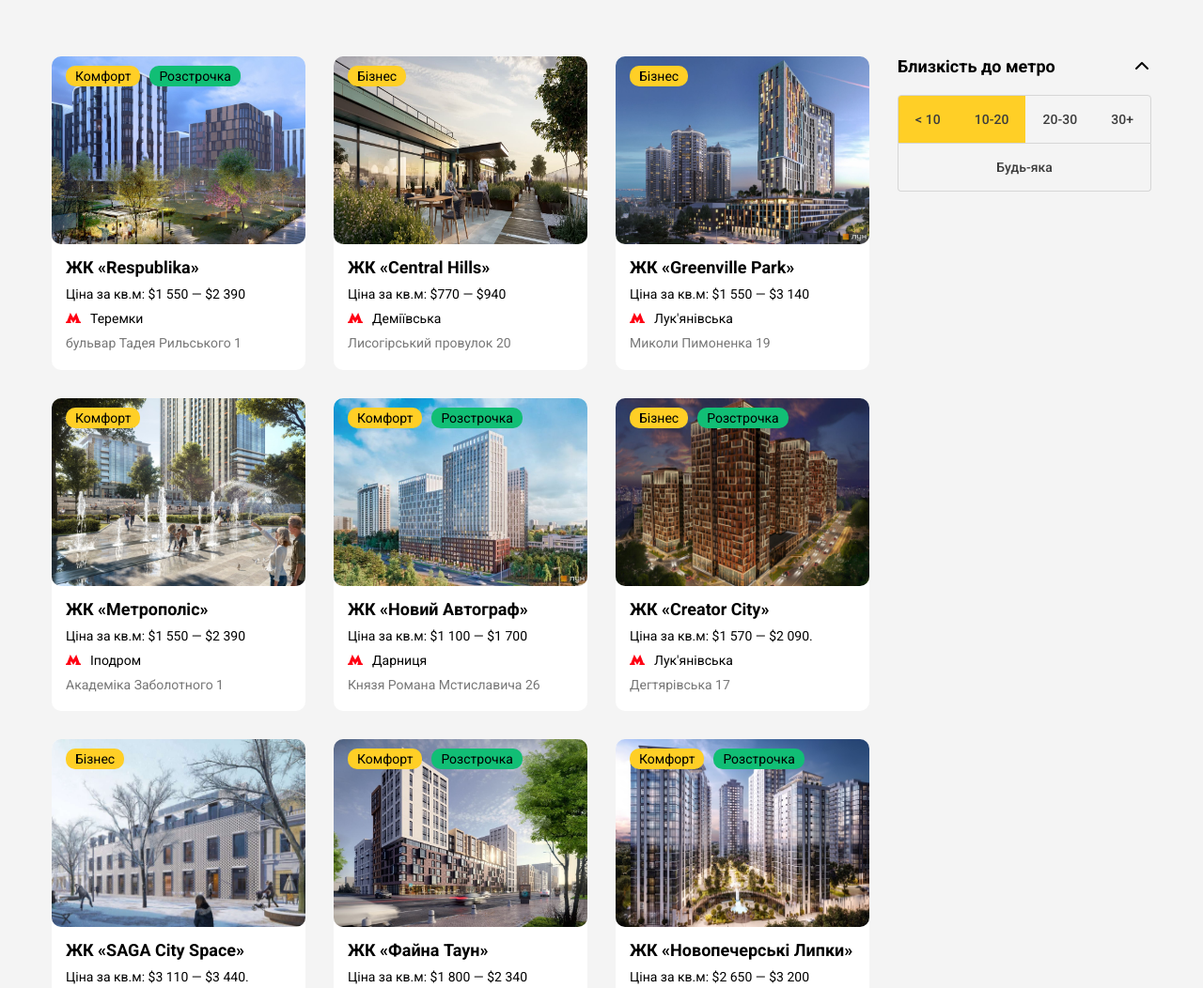
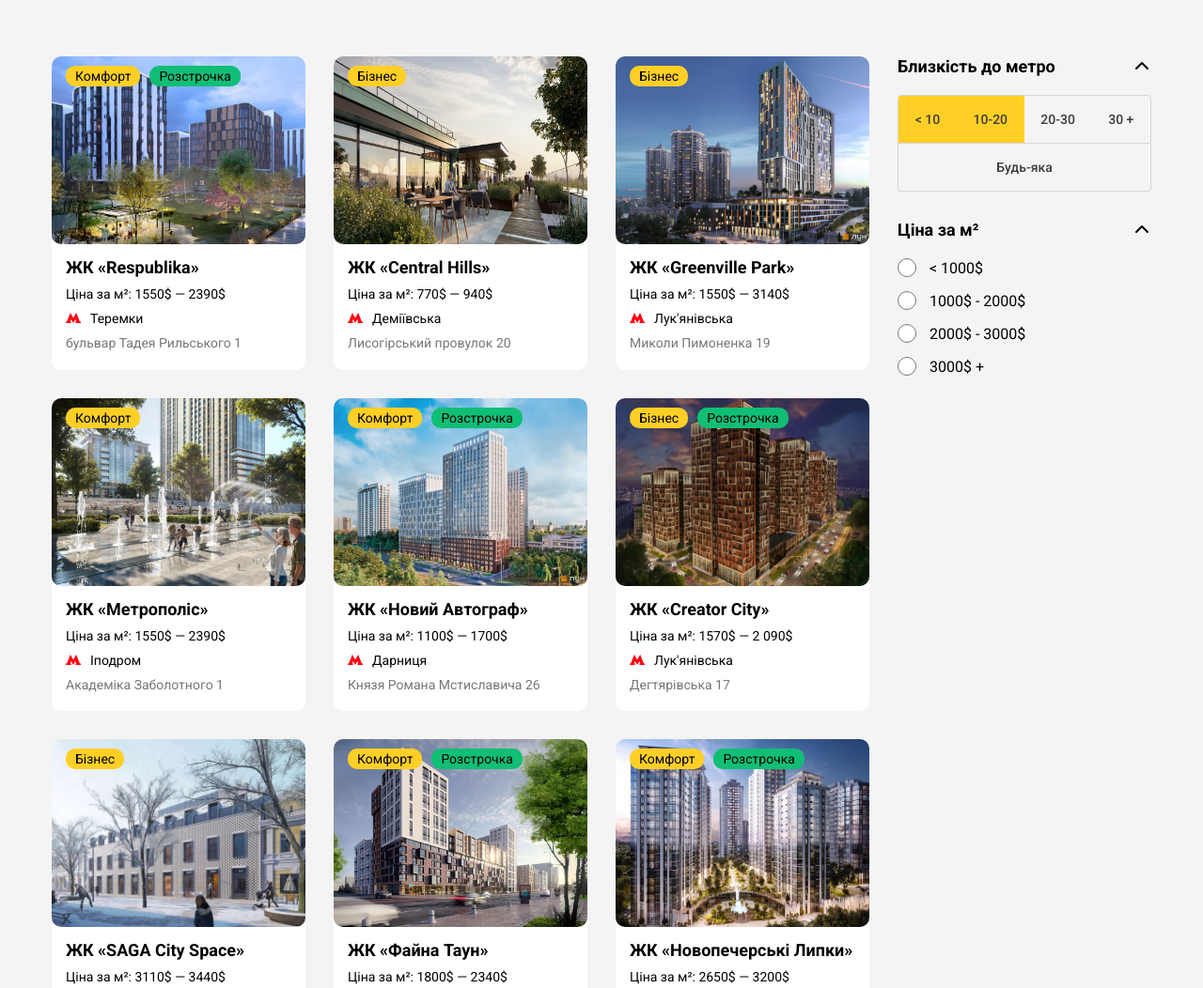
Before and after one commit to SergiyMilienko/practice-project, a plain HTML site: page index.html in a window 1280 px wide. Shown: the top 1052 px of the page at 94% size. Drawn offline with Linux system fonts and the light colour scheme.

Commit message:
price widget

```diff
--- a/css/main.css
+++ b/css/main.css
@@ -162,6 +162,9 @@ a.card-link:hover {
     background-color: #d8d8d8;
 }
 
+.widget + .widget {
+    margin-top: 30px;
+}
 
 .widget__title {
     position: relative;
@@ -202,11 +205,11 @@ a.card-link:hover {
     padding: 0 15px;
     font-family: inherit;
     flex-grow: 1;
-    transition: opacity 0.2s ease-in;
+    transition: background-color 0.2s ease-in;
 }
 
 .location__btn:hover {
-    opacity: 0.8;
+    background-color: #eeeeee;
 }
 
 .location__row:first-child {
@@ -226,6 +229,10 @@ a.card-link:hover {
     background-color: #FFCF26;
 }
 
+.location__checkbox:checked + .location__btn:hover {
+    background-color: #f7c81e;
+}
+
 .location__checkbox {
     width: 1px;
     height: 1px;
@@ -233,3 +240,60 @@ a.card-link:hover {
     opacity: 0;
     appearance: none;
 }
+
+.radio_title {
+    font-weight: 500;
+    font-size: 16px;
+    line-height: 1.18;
+    color: #000000
+}
+
+.radio__fake {
+    display: inline-block;
+    border-radius: 50%;
+    width: 20px;
+    height: 20px;
+    background-color: #ffffff;
+    border: 1px solid #777777;
+    box-sizing: border-box;
+    position: relative;
+    margin-right: 10px;
+    vertical-align: bottom;
+}
+
+.radio {
+    display: block;
+    cursor: pointer;
+}
+
+.radio + .radio {
+    margin-top: 15px;
+}
+
+.radio__real {
+    width: 1px;
+    height: 1px;
+    position: absolute;
+    opacity: 0;
+    appearance: none;
+}
+
+.radio__real:checked + .radio__fake {
+    background-color: #FFE074;
+}
+
+.radio__real:checked + .radio__fake::before {
+    position: absolute;
+    top: 50%;
+    left: 50%;
+    content: "";
+    width: 8px;
+    height: 8px;
+    background: #3C3C3C;
+    border-radius: 50%;
+    transform: translate(-50%, -50%);
+}
+
+.radio__real:checked ~ .radio__title {
+    font-weight: 500;
+}
--- a/index.html
+++ b/index.html
@@ -21,7 +21,7 @@
                         </div>
                         <div class="card__content">
                             <h4 class="card__title">ЖК «Respublika»</h4>
-                            <div class="card__term">Ціна за кв.м: $1 550 — $2 390</div>
+                            <div class="card__term">Ціна за м²: 1550$ — 2390$</div>
                             <div class="card__metro">Теремки</div>
                             <div class="card__adress">бульвар Тадея Рильського 1</div>
                         </div>
@@ -37,7 +37,7 @@
                         </div>
                         <div class="card__content">
                             <h4 class="card__title">ЖК «Central Hills»</h4>
-                            <div class="card__term">Ціна за кв.м: $770 — $940</div>
+                            <div class="card__term">Ціна за м²: 770$ — 940$</div>
                             <div class="card__metro">Деміївська</div>
                             <div class="card__adress">Лисогірський провулок 20</div>
                         </div>
@@ -53,7 +53,7 @@
                         </div>
                         <div class="card__content">
                             <h4 class="card__title">ЖК «Greenville Park»</h4>
-                            <div class="card__term">Ціна за кв.м: $1 550 — $3 140</div>
+                            <div class="card__term">Ціна за м²: 1550$ — 3140$</div>
                             <div class="card__metro">Лук'янівська</div>
                             <div class="card__adress">Миколи Пимоненка 19</div>
                         </div>
@@ -69,7 +69,7 @@
                         </div>
                         <div class="card__content">
                             <h4 class="card__title">ЖК «Метрополіс»</h4>
-                            <div class="card__term">Ціна за кв.м: $1 550 — $2 390</div>
+                            <div class="card__term">Ціна за м²: 1550$ — 2390$</div>
                             <div class="card__metro">Іподром</div>
                             <div class="card__adress">Академіка Заболотного 1</div>
                         </div>
@@ -86,7 +86,7 @@
                         </div>
                         <div class="card__content">
                             <h4 class="card__title">ЖК «Новий Автограф»</h4>
-                            <div class="card__term">Ціна за кв.м: $1 100 — $1 700</div>
+                            <div class="card__term">Ціна за м²: 1100$ — 1700$</div>
                             <div class="card__metro">Дарниця</div>
                             <div class="card__adress">Князя Романа Мстиславича 26</div>
                         </div>
@@ -103,7 +103,7 @@
                         </div>
                         <div class="card__content">
                             <h4 class="card__title">ЖК «Creator City»</h4>
-                            <div class="card__term">Ціна за кв.м:  $1 570 — $2 090.</div>
+                            <div class="card__term">Ціна за м²: 1570$ — 2 090$</div>
                             <div class="card__metro">Лук'янівська</div>
                             <div class="card__adress">Дегтярівська 17</div>
                         </div>
@@ -119,7 +119,7 @@
                         </div>
                         <div class="card__content">
                             <h4 class="card__title">ЖК «SAGA City Space»</h4>
-                            <div class="card__term">Ціна за кв.м: $3 110 — $3 440.</div>
+                            <div class="card__term">Ціна за м²: 3110$ — 3440$</div>
                             <div class="card__metro">Поштова Площа</div>
                             <div class="card__adress">Петра Сагайдачного 18</div>
                         </div>
@@ -136,7 +136,7 @@
                         </div>
                         <div class="card__content">
                             <h4 class="card__title">ЖК «Файна Таун»</h4>
-                            <div class="card__term">Ціна за кв.м: $1 800 — $2 340</div>
+                            <div class="card__term">Ціна за м²: 1800$ — 2340$</div>
                             <div class="card__metro">Нивки</div>
                             <div class="card__adress">Проспект перемоги 65А</div>
                         </div>
@@ -153,7 +153,7 @@
                         </div>
                         <div class="card__content">
                             <h4 class="card__title">ЖК «Новопечерські Липки»</h4>
-                            <div class="card__term">Ціна за кв.м: $2 650 — $3 200</div>
+                            <div class="card__term">Ціна за м²: 2650$ — 3200$</div>
                             <div class="card__metro">Дружби Народів</div>
                             <div class="card__adress">Михайла Драгоманова 18</div>
                         </div>
@@ -181,7 +181,7 @@
                                 <label class="location__btn" for="location-03">20-30</label>
 
                                 <input type="checkbox" id="location-04" class="location__checkbox">
-                                <label class="location__btn" for="location-04">30+</label>
+                                <label class="location__btn" for="location-04">30 +</label>
                             </div>
                             <div class="location__row">
                                 <input type="checkbox" id="location-05" class="location__checkbox">
@@ -190,6 +190,33 @@
                         </div>
                     </div>
                 </div>
+                <div class="widget">
+                    <div class="widget__title">
+                        Ціна за м²
+                    </div>
+                    <div class="widget__body">
+                        <label class="radio">
+                            <input type="radio" class="radio__real" name="price">
+                            <span class="radio__fake"></span>
+                            <span class="radio__title">&lt; 1000$</span>
+                        </label>
+                        <label class="radio">
+                            <input type="radio" class="radio__real" name="price">
+                            <span class="radio__fake"></span>
+                            <span class="radio__title">1000$ - 2000$</span>
+                        </label>
+                        <label class="radio">
+                            <input type="radio" class="radio__real" name="price">
+                            <span class="radio__fake"></span>
+                            <span class="radio__title">2000$ - 3000$</span>
+                        </label>
+                        <label class="radio">
+                            <input type="radio" class="radio__real" name="price">
+                            <span class="radio__fake"></span>
+                            <span class="radio__title">3000$ +</span>
+                        </label>
+                    </div>
+                </div>
             </aside>
         </div>
     </div>
```
